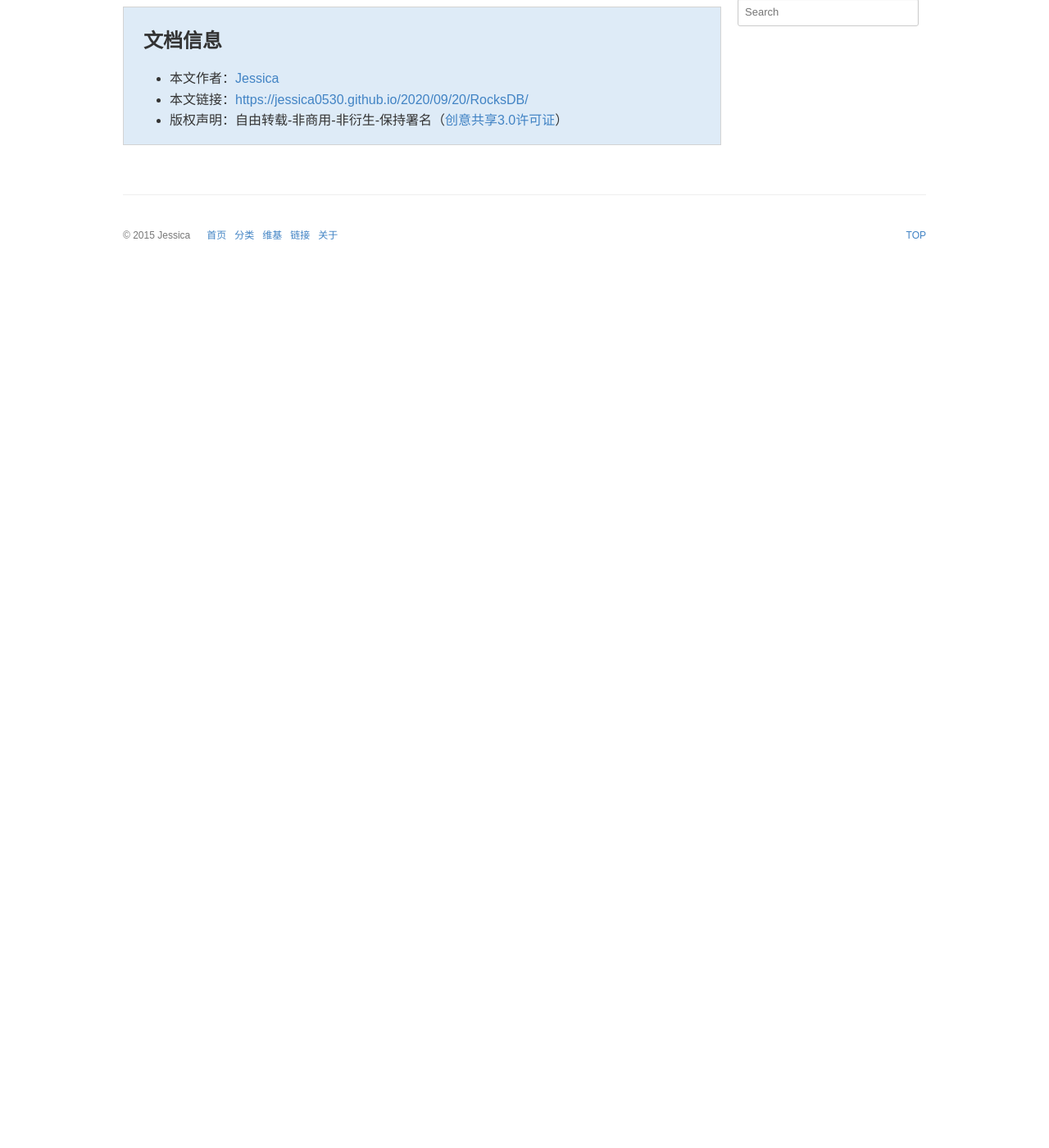
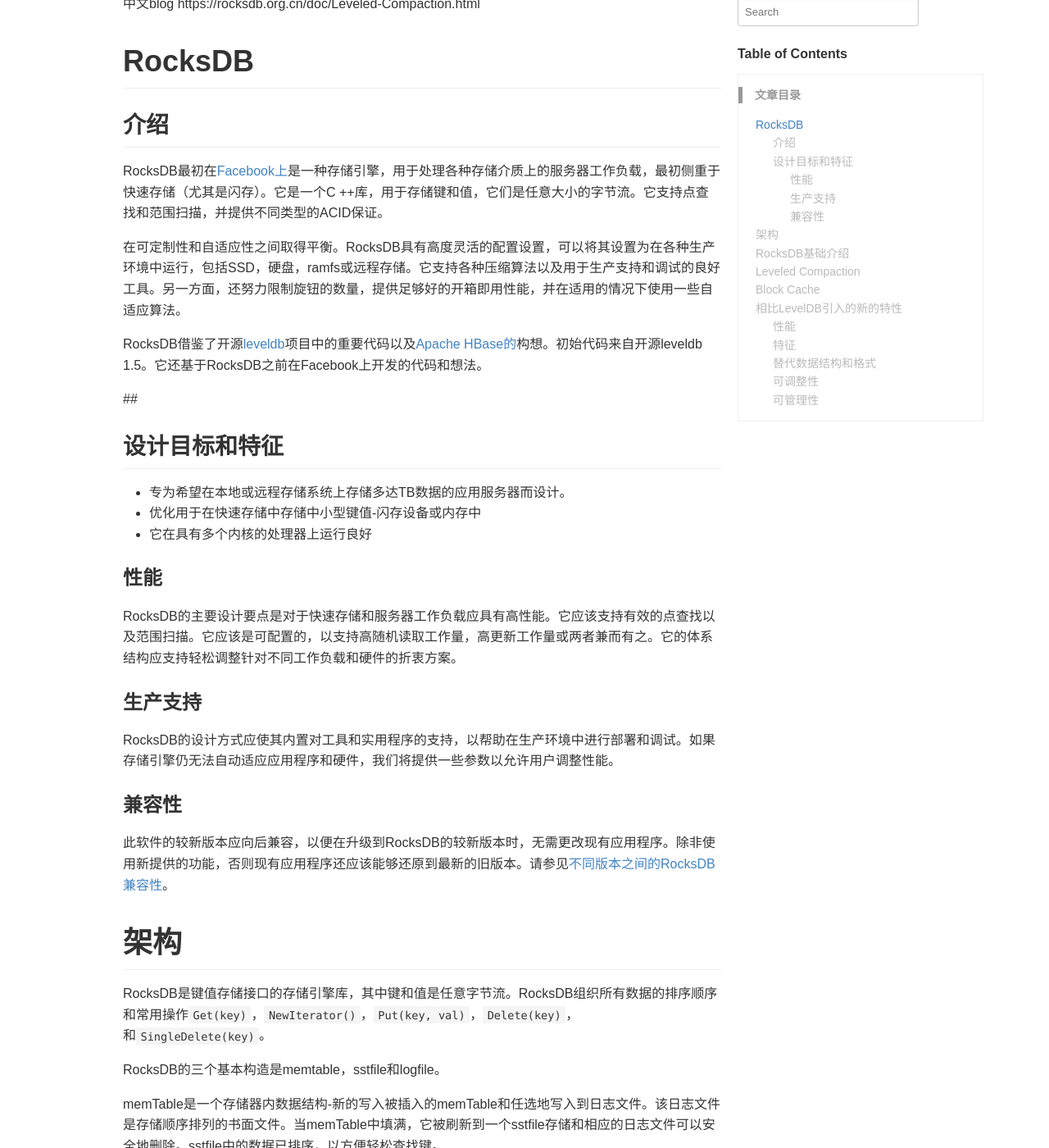
Before and after one commit to jessica0530/jessica0530.github.io, a Jekyll site: the page built from _posts/2020-09-20-RocksDB.md, in a window 1280 px wide and 1400 px high, scrolled down 270 px. Shown: the whole window at 82% size. Built offline with Jekyll 4.4.1, drawn with Linux system fonts in a browser that asks for light colours; some web fonts are replaced; comment, search, counter and statistics services are not loaded; a style sheet for code colours, icons or effects is not loaded; before the commit the page ends 900 px from its top, so only the background shows below that; some of the changed text lies outside the part shown.

Commit message:
[Blog-28] add rocksdb

````diff
--- a/_posts/2020-09-20-RocksDB.md
+++ b/_posts/2020-09-20-RocksDB.md
@@ -1,9 +1,155 @@
 ---
 layout: post
-title: RocksDB
+title: RocksDB基础介绍
 categories: [rocksdb]
 description: RocksDB
 keywords: RocksDB
 ---
 
-Content here
+翻译 https://github.com/facebook/rocksdb/wiki
+
+中文blog  https://rocksdb.org.cn/doc/Leveled-Compaction.html
+
+# RocksDB
+
+## 介绍
+
+RocksDB最初在[Facebook上](https://www.facebook.com/Engineering)是一种存储引擎，用于处理各种存储介质上的服务器工作负载，最初侧重于快速存储（尤其是闪存）。它是一个C ++库，用于存储键和值，它们是任意大小的字节流。它支持点查找和范围扫描，并提供不同类型的ACID保证。
+
+在可定制性和自适应性之间取得平衡。RocksDB具有高度灵活的配置设置，可以将其设置为在各种生产环境中运行，包括SSD，硬盘，ramfs或远程存储。它支持各种压缩算法以及用于生产支持和调试的良好工具。另一方面，还努力限制旋钮的数量，提供足够好的开箱即用性能，并在适用的情况下使用一些自适应算法。
+
+RocksDB借鉴了开源[leveldb](https://code.google.com/p/leveldb/)项目中的重要代码以及[Apache HBase的](http://hbase.apache.org/)构想。初始代码来自开源leveldb 1.5。它还基于RocksDB之前在Facebook上开发的代码和想法。
+
+##
+
+## 设计目标和特征
+
+- 专为希望在本地或远程存储系统上存储多达TB数据的应用服务器而设计。
+- 优化用于在快速存储中存储中小型键值-闪存设备或内存中
+- 它在具有多个内核的处理器上运行良好
+
+### 性能
+
+RocksDB的主要设计要点是对于快速存储和服务器工作负载应具有高性能。它应该支持有效的点查找以及范围扫描。它应该是可配置的，以支持高随机读取工作量，高更新工作量或两者兼而有之。它的体系结构应支持轻松调整针对不同工作负载和硬件的折衷方案。
+
+### 生产支持
+
+RocksDB的设计方式应使其内置对工具和实用程序的支持，以帮助在生产环境中进行部署和调试。如果存储引擎仍无法自动适应应用程序和硬件，我们将提供一些参数以允许用户调整性能。
+
+### 兼容性
+
+此软件的较新版本应向后兼容，以便在升级到RocksDB的较新版本时，无需更改现有应用程序。除非使用新提供的功能，否则现有应用程序还应该能够还原到最新的旧版本。请参见[不同版本之间的RocksDB兼容性](https://github.com/facebook/rocksdb/wiki/RocksDB-Compatibility-Between-Different-Releases)。
+
+# 架构
+
+RocksDB是键值存储接口的存储引擎库，其中键和值是任意字节流。RocksDB组织所有数据的排序顺序和常用操作`Get(key)`，`NewIterator()`，`Put(key, val)`，`Delete(key)`，和`SingleDelete(key)`。
+
+RocksDB的三个基本构造是memtable，sstfile和logfile。
+
+memTable是一个存储器内数据结构-新的写入被插入的memTable和任选地写入到日志文件。该日志文件是存储顺序排列的书面文件。当memTable中填满，它被刷新到一个sstfile存储和相应的日志文件可以安全地删除。sstfile中的数据已排序，以方便轻松查找键。
+
+默认*sstfile*的格式如下
+
+```
+<beginning_of_file>
+[data block 1]
+[data block 2]
+...
+[data block N]
+[meta block 1: filter block]                  (see section: "filter" Meta Block)
+[meta block 2: index block]
+[meta block 3: compression dictionary block]  (see section: "compression dictionary" Meta Block)
+[meta block 4: range deletion block]          (see section: "range deletion" Meta Block)
+[meta block 5: stats block]                   (see section: "properties" Meta Block)
+...
+[meta block K: future extended block]  (we may add more meta blocks in the future)
+[metaindex block]
+[Footer]                               (fixed size; starts at file_size - sizeof(Footer))
+<end_of_file>
+```
+
+细节 https://github.com/facebook/rocksdb/wiki/Rocksdb-BlockBasedTable-Format
+
+![rocksdb-arch](/images/posts/rocksdb-arch.png)
+
+
+
+# ![rocksdb-detail-14-638](/images/posts/rocksdb-detail-14-638.jpg)
+
+# RocksDB基础介绍
+
+https://github.com/facebook/rocksdb/wiki/RocksDB-Basics
+
+# Leveled Compaction
+
+https://rocksdb.org.cn/doc/Leveled-Compaction.html
+
+
+
+# Block Cache
+
+# 相比LevelDB引入的新的特性
+
+## 性能
+
+- 多线程压缩
+- 多线程内存插入
+- 减少数据库互斥量保持
+- 优化的基于级别的压实样式和通用压实样式
+- 前缀Bloom过滤器
+- 记忆布隆过滤器
+- 单绽放过滤器覆盖整个SST文件
+- 写锁优化
+- 改进的Iter :: Prev（）性能
+- 在SkipList搜索过程中较少的比较器调用
+- 使用大页面分配可分配内存。
+
+## 特征
+
+- 列族
+- 事务和WriteBatchWithIndex
+- 备份和检查点
+- 合并运算符
+- 压实过滤器
+- RocksDB Java
+- 手动压实与自动压实并行运行
+- 永久缓存
+- 散装
+- 正向迭代器/尾部迭代器
+- 一次删除
+- 删除范围内的文件
+- 引脚迭代器键/值
+
+## 替代数据结构和格式
+
+- 纯表格式（仅用于内存）
+- 基于向量和基于哈希的内存表格式
+- 基于时钟的缓存（即将推出）
+- 可插拔信息日志
+- 使用Blob注释事务日志写入（用于复制）
+
+## 可调整性
+
+- 限速
+- 可调减速和停止阈值
+- 选择保持所有文件打开
+- 选择将所有索引和Bloom过滤器块保留在块缓存中
+- 多种WAL恢复模式
+- Fadvise提示以进行预读并避免在OS页面缓存中进行缓存
+- 固定内存中L0文件的索引和Bloom筛选器的选项
+- 更多压缩类型：zlib，lz4，zstd
+- 压缩字典
+- 校验和类型：xxhash
+- 每个级别使用不同的级别大小乘数和压缩类型。
+
+## 可管理性
+
+- 统计
+- 线程局部分析
+- 命令行工具中的更多命令
+- 用户定义的表属性
+- 事件监听器
+- 更多数据库属性
+- 动态选项变更
+- 从字符串或映射中获取选项
+- 永久性选项文件
````
Also changed, not shown: images/posts/rocksdb-arch.png (added), images/posts/rocksdb-detail-14-638.jpg (added).
